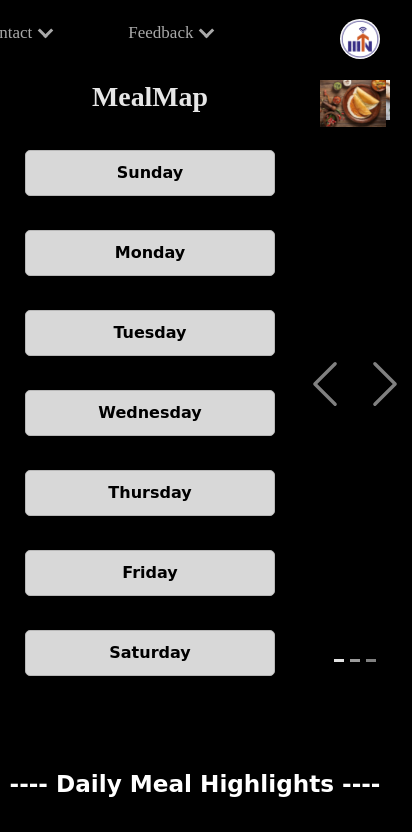
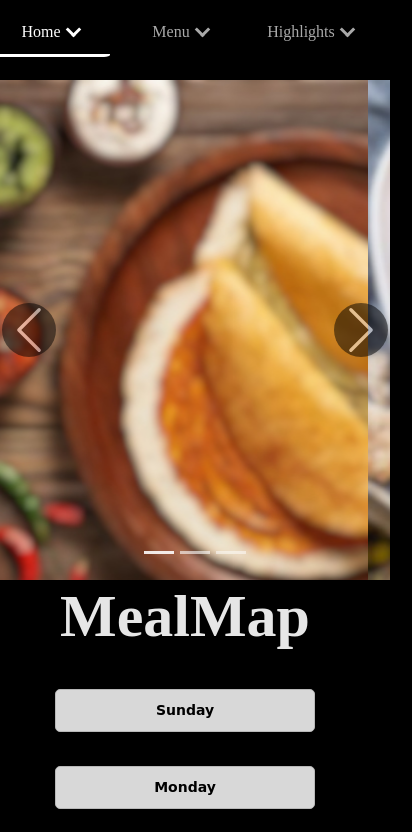
Before and after one commit to yashita13/MealMap, a plain HTML site: page index.html in a window 390 px wide. Shown: the top 832 px of the page, 412 px wide, since content can reach past the window. Drawn offline with nearby package versions, Linux system fonts and the light colour scheme.

Commit message:
made the website responsive

```diff
--- a/index.html
+++ b/index.html
@@ -3,7 +3,7 @@
 
 <head>
     <meta charset="utf-8">
-    <meta name="viewport" content="width=device-width, initial-scale=1">
+    <meta name="viewport" content="width=device-width, initial-scale=1.0">
 
     <!-- Bootstrap CSS -->
     <link href="https://cdn.jsdelivr.net/npm/bootstrap@5.0.2/dist/css/bootstrap.min.css" rel="stylesheet"
@@ -438,6 +438,119 @@
         .dropdown2 ul li+li {
             border-top: 1px solid rgba(255, 255, 255, 0.148);
         }
+
+        @media screen and (max-width: 1000px) {
+
+
+            .wd {
+                display: grid;
+            }
+
+            #carouselExampleCaptions {
+                order: -1;
+                /* Move carousel to the top */
+                width: 100%;
+                padding: 0;
+            }
+
+            .carousel-inner {
+                height: 500px;
+                /* Adjust height as needed */
+            }
+
+            .carousel-item img {
+                width: 100%;
+                height: 100%;
+                object-fit: cover;
+                /* Ensures the image covers the area without distortion */
+                transform: scale(1.0);
+                /* Zoom in the image */
+            }
+
+            .header {
+                order: 1;
+                width: 100%;
+                text-align: center;
+                margin-top: 20px;
+            }
+
+            .tab {
+                order: 2;
+                width: 100%;
+                text-align: center;
+                margin-top: 20px;
+            }
+
+            .tablinks {
+                width: 100%;
+                padding: 10px;
+                font-size: 14px;
+                margin: 5px 0;
+            }
+
+            .upper {
+                flex-direction: column;
+                align-items: center;
+            }
+
+            .main {
+                flex-direction: column;
+                align-items: center;
+            }
+
+            h1 {
+                font-family: papyrus;
+                font-weight: bolder;
+                font-size: 60px;
+            }
+
+            .box {
+                display: flex;
+                overflow-x: auto;
+                /* Enable horizontal scrolling */
+                white-space: nowrap;
+                /* Prevent text from wrapping */
+                width: 100%;
+                max-height: 100px;
+                /* Adjust height as needed */
+                -ms-overflow-style: none;
+                /* Hide scrollbar in IE and Edge */
+                scrollbar-width: none;
+                /* Hide scrollbar in Firefox */
+
+            }
+
+            .box::-webkit-scrollbar {
+                display: none;
+                /* Hide scrollbar in Chrome, Safari, and Opera */
+            }
+
+            .box ul {
+                display: flex;
+                flex-direction: row-reverse;
+                padding: 0;
+                margin: 0;
+
+                /* margin-top: 10px; */
+            }
+
+            .box ul li {
+                list-style-type: none;
+                margin-right: 10px;
+                margin-top: 10px;
+                float: right;
+
+                /* Adjust spacing between items as needed */
+            }
+
+            .box ul li a {
+                display: block;
+                padding: 10px;
+                text-decoration: none;
+                font-size: 16px;
+                /* Adjust font size as needed */
+            }
+        }
     </style>
 
 </head>
```
